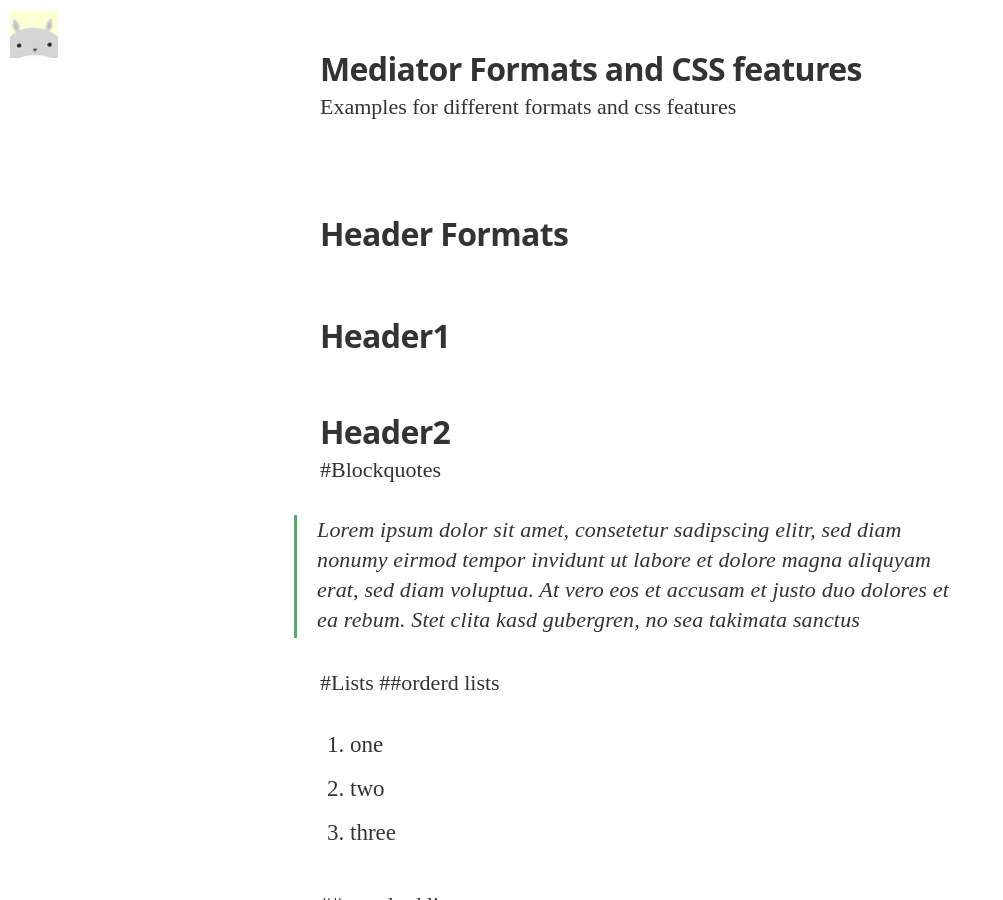
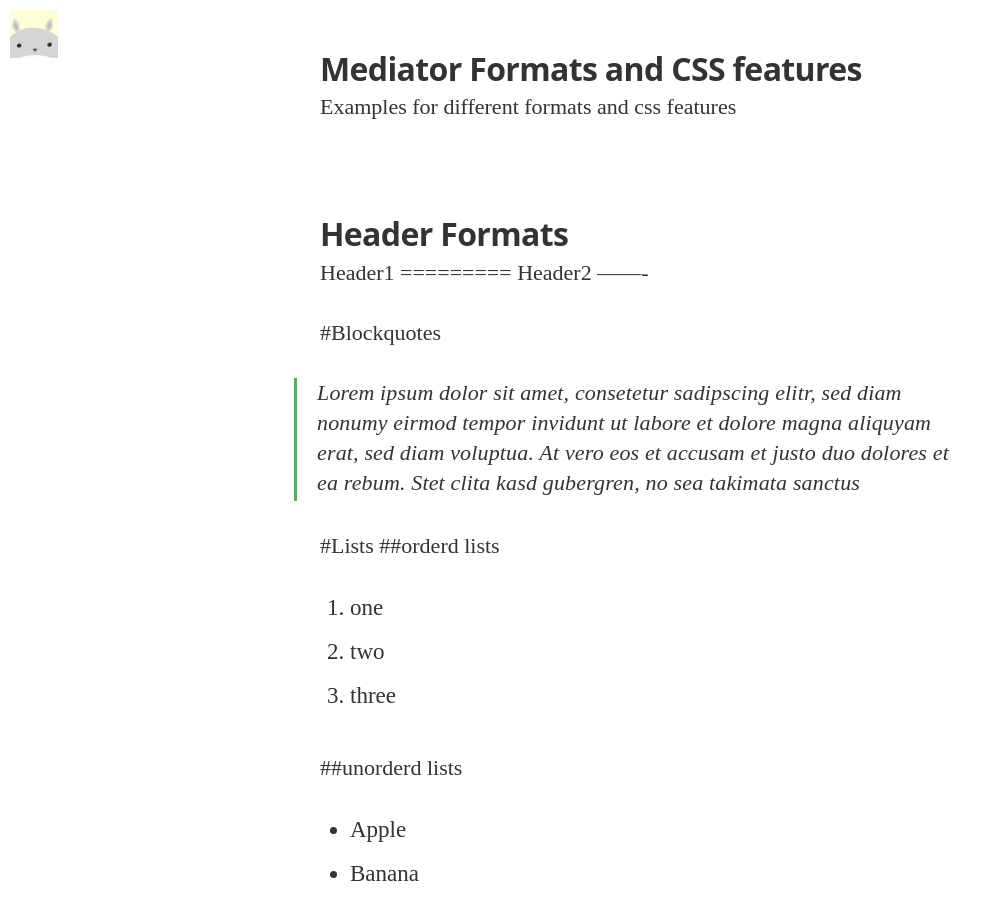
Before and after one commit to ihuyang/myblog, a Jekyll site: the page built from _posts/2016-09-24-内存缓存的一种简单实现.md, in a window 1280 px wide and 900 px high, scrolled down 953 px. Shown: the whole window, without its empty margins (0-1003 px from the left). Built offline with Jekyll 4.4.1, drawn with Linux system fonts in a browser that asks for light colours; nearby versions of some CDN libraries; some web fonts are replaced; comment, search, counter and statistics services are not loaded.

Commit message:
interface modified

```diff
--- a/_posts/2016-09-24-内存缓存的一种简单实现.md
+++ b/_posts/2016-09-24-内存缓存的一种简单实现.md
@@ -7,13 +7,17 @@
 image: /assets/article_images/2014-11-30-mediator_features/night-track.JPG
 image2: /assets/article_images/2014-11-30-mediator_features/night-track-mobile.JPG
 ---
-# Mediator Formats and CSS features
+Mediator Formats and CSS features
+=================================
 
 Examples for different formats and css features
 
-# Header Formats
-# Header1
-## Header2
+Header Formats
+==============
+Header1
+=========
+Header2
+-------
 
 #Blockquotes
 >Lorem ipsum dolor sit amet, consetetur sadipscing elitr, sed diam nonumy eirmod tempor invidunt ut labore et dolore magna aliquyam erat, sed diam voluptua. At vero eos et accusam et justo duo dolores et ea rebum. Stet clita kasd gubergren, no sea takimata sanctus
```
